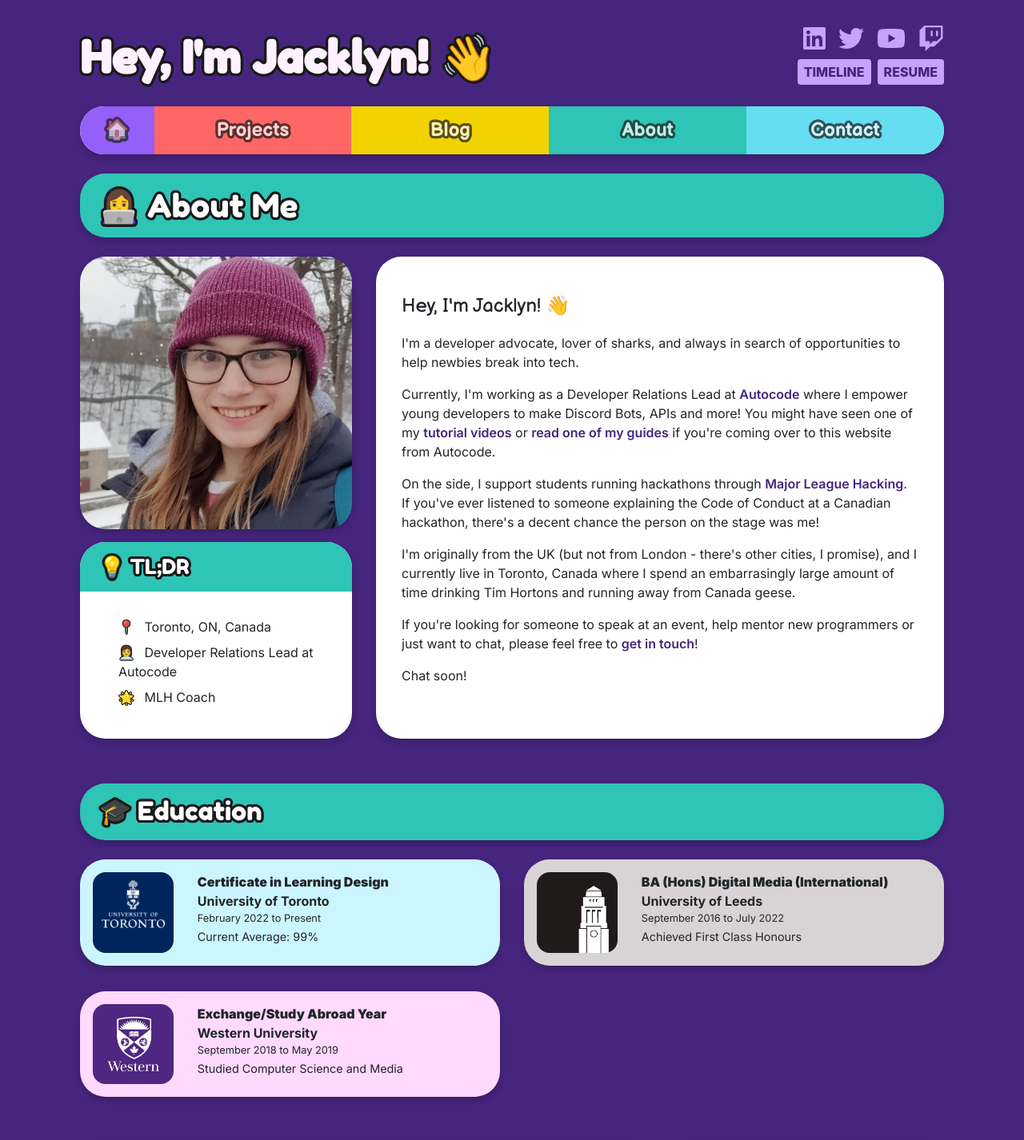
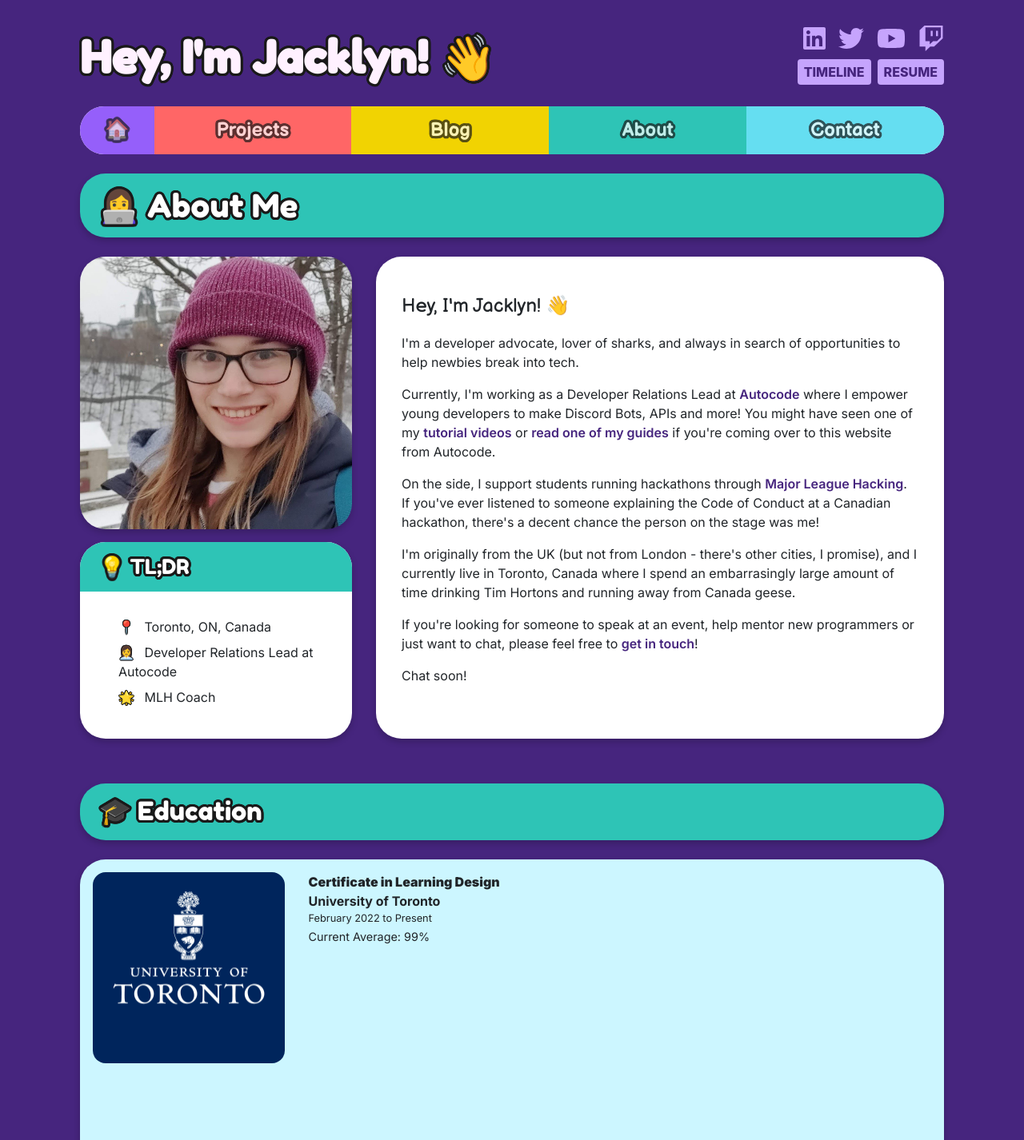
Before and after one commit to JacklynBiggin/jacklyn.dev, a Next.js app: page /about in a window 1280 px wide. Shown: the top 1426 px of the page at 80% size. Built offline with nearby package versions, Linux system fonts and the light colour scheme.

Commit message:
update next + fix formatting errors caused by update

```diff
--- a/components/layout/Header.js
+++ b/components/layout/Header.js
@@ -8,7 +8,7 @@
 		<Container>
 			<Row>
 				<Col xs={12} md={8}>
-					<Link href="./"><h1 class={styles.title}>Hey, I'm Jacklyn! <span className={`${styles.hand} animate__animated animate__tada`}>👋</span></h1></Link>
+					<Link href="./"><h1 className={styles.title}>Hey, I'm Jacklyn! <span className={`${styles.hand} animate__animated animate__tada`}>👋</span></h1></Link>
 				</Col>
 				<Col xs={12} md={4} className={`d-none d-md-block ${styles.socialscontainer}`}>
 					<Socials />
--- a/components/layout/Navbar.module.css
+++ b/components/layout/Navbar.module.css
@@ -2,12 +2,21 @@
 .nav {
 	background-color: white;
 	border-radius: var(--component-border);
-	box-shadow: var(--component-shadow);
-	margin-bottom: 1em;
+	margin-bottom: 1.5em;
+}
+
+.nav a {
+	color: white;
 	font-family: 'Balsamiq Sans', cursive;
 	font-weight: 700;
 	font-size: 1.5em;
-	color: white;
+	display: inline-block;
+	padding: 0.5em;
+	transition: all .2s ease-in-out;
+	display: block;
+	opacity: 0.7;
+	text-shadow: var(--text-outline);
+
 }
 
 .nav > div > div {
@@ -22,15 +31,7 @@
 	z-index: 500;
 }
 
-.nav > div > div > span {
-	padding: 0.5em;
-	transition: all .2s ease-in-out;
-	display: block;
-	opacity: 0.7;
-	text-shadow: var(--text-outline);
-}
-
-.nav > div > div:hover > span {
+.nav > div > div:hover > a {
 	opacity: 1;
 }
 
--- a/components/layout/Socials.js
+++ b/components/layout/Socials.js
@@ -5,14 +5,14 @@
 export default function Socials() {
     return (
         <div className={styles.iconcontainer}>
-            <div class={styles.icons}>
+            <div className={styles.icons}>
                 <a href="https://linkedin.com/in/JackBiggin"><FontAwesomeIcon icon={faLinkedin} /></a>
                 <a href="https://twitter.com/JackBiggin"><FontAwesomeIcon icon={faTwitter} /></a>
                 <a href="https://youtube.com/JackBiggin"><FontAwesomeIcon icon={faYoutube} /></a>
                 <a href="https://twitch.tv/JacklynBiggin"><FontAwesomeIcon icon={faTwitch} /></a>
                 <br className="d-none d-md-inline" />
-                <a class={styles.tag} href="https://timeline.jacklyn.dev"><div>Timeline</div></a>
-                <a class={styles.tag} href="./Jacklyn%20Biggin%20Resume.pdf"><div>Resume</div></a>
+                <a className={styles.tag} href="https://timeline.jacklyn.dev"><div>Timeline</div></a>
+                <a className={styles.tag} href="./Jacklyn%20Biggin%20Resume.pdf"><div>Resume</div></a>
             </div>
         </div>
     )
--- a/pages/about.js
+++ b/pages/about.js
@@ -42,7 +42,7 @@
 					<h3>🎓 Education</h3>
 				</div>
 				<Row>
-					<Col xs={12} md={6}>
+					<Col xs={12}>
 						<ExperienceBox
 							type="education"
 							color="var(--color-uoftbg)"
@@ -53,8 +53,6 @@
 							additional="Current Average: 99%"
 							image="./images/logos/education/uoft.png"
 						/>
-					</Col>
-					<Col xs={12} md={6}>
 						<ExperienceBox
 							type="education"
 							color="var(--color-leedsbg)"
@@ -65,8 +63,6 @@
 							additional="Achieved First Class Honours"
 							image="./images/logos/education/leeds.png"
 						/>
-					</Col>
-					<Col xs={12} md={6}>
 						<ExperienceBox
 							type="education"
 							color="var(--color-westernbg)"
--- a/styles/globals.css
+++ b/styles/globals.css
@@ -153,6 +153,7 @@
 	padding: 0.5em;
   display: inline-block;
   margin-right: 0.5em;
+  color: var(--color-dark-gray)
 }
 
 .label-bottom-container {
```
Also changed, not shown: package.json (+4 -3 lines), 1 other file (tests, documents, lock files or other folders).
